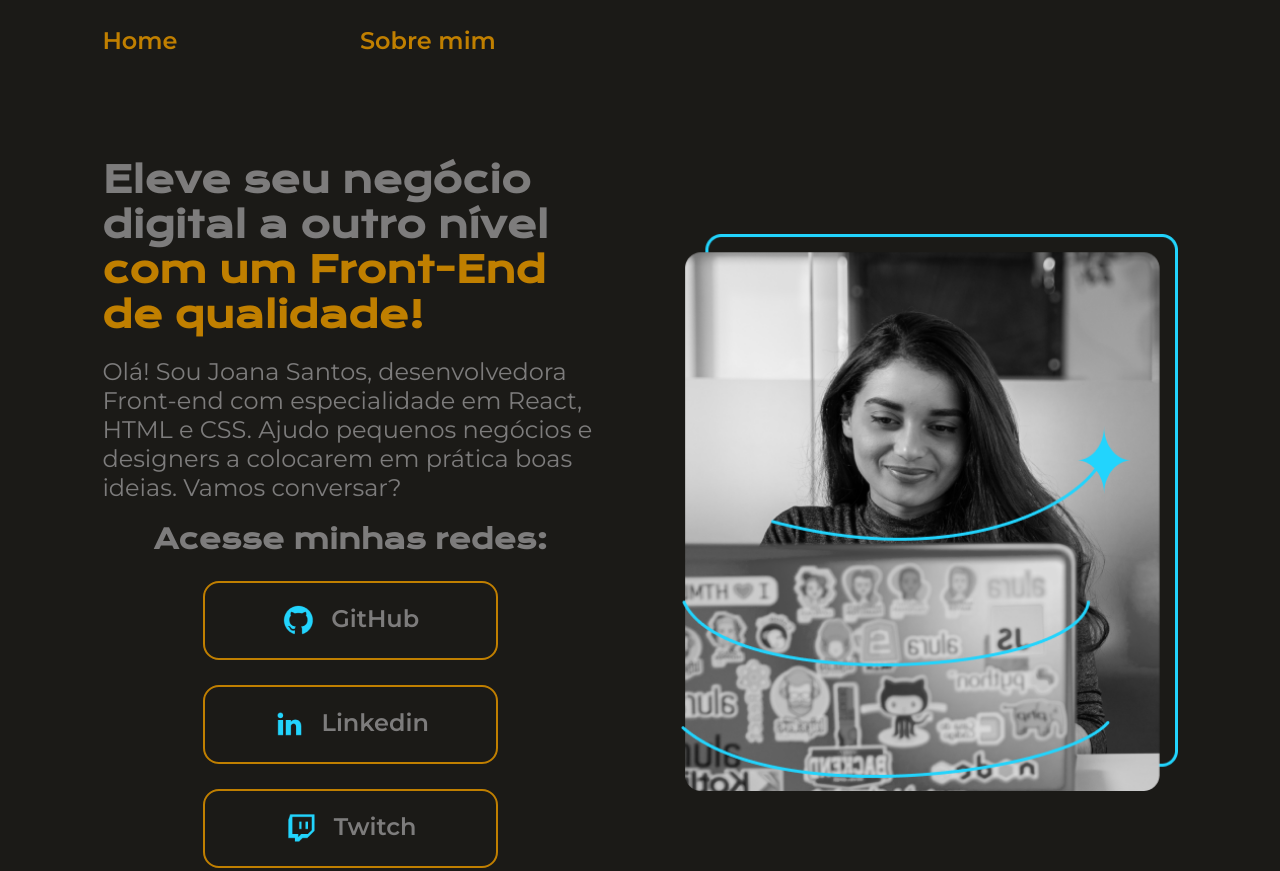
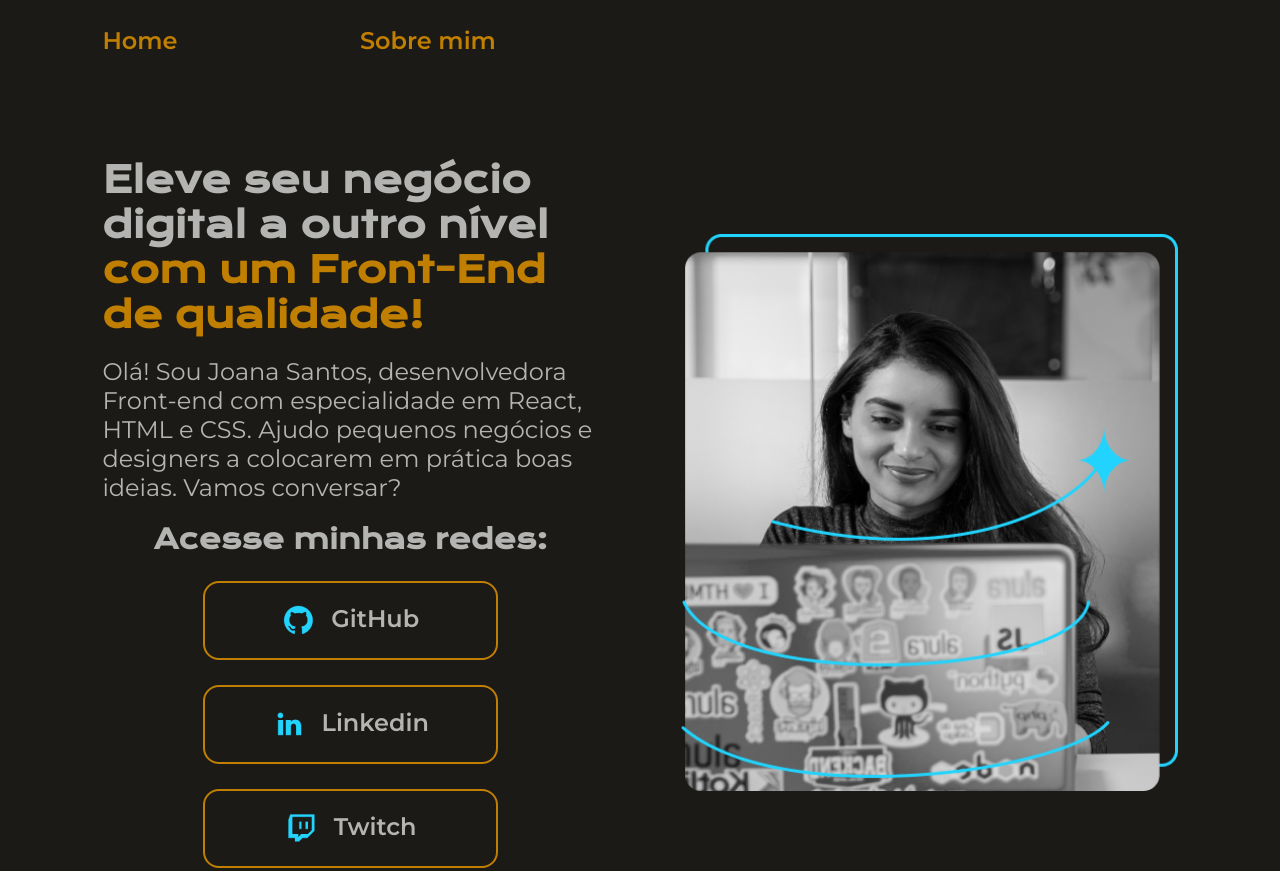
Before and after one commit to JoaoLopes1/ExercicioHTML, a plain HTML site: page Potifólio/index.html in a window 1280 px wide. Shown: the top 871 px of the page. Drawn offline with nearby package versions, Linux system fonts and the light colour scheme.

Commit message:
Update style.css

```diff
--- a/Potifólio/styles/style.css
+++ b/Potifólio/styles/style.css
@@ -3,7 +3,7 @@
 
 :root {
     --cor-primaria: #1B1A17;
-    --cor-secundaria: #7D7C7C;
+    --cor-secundaria: #B4B4B3;
     --cor-terciaria: #C07F00;
     --cor-hover: #272727;
 
```
